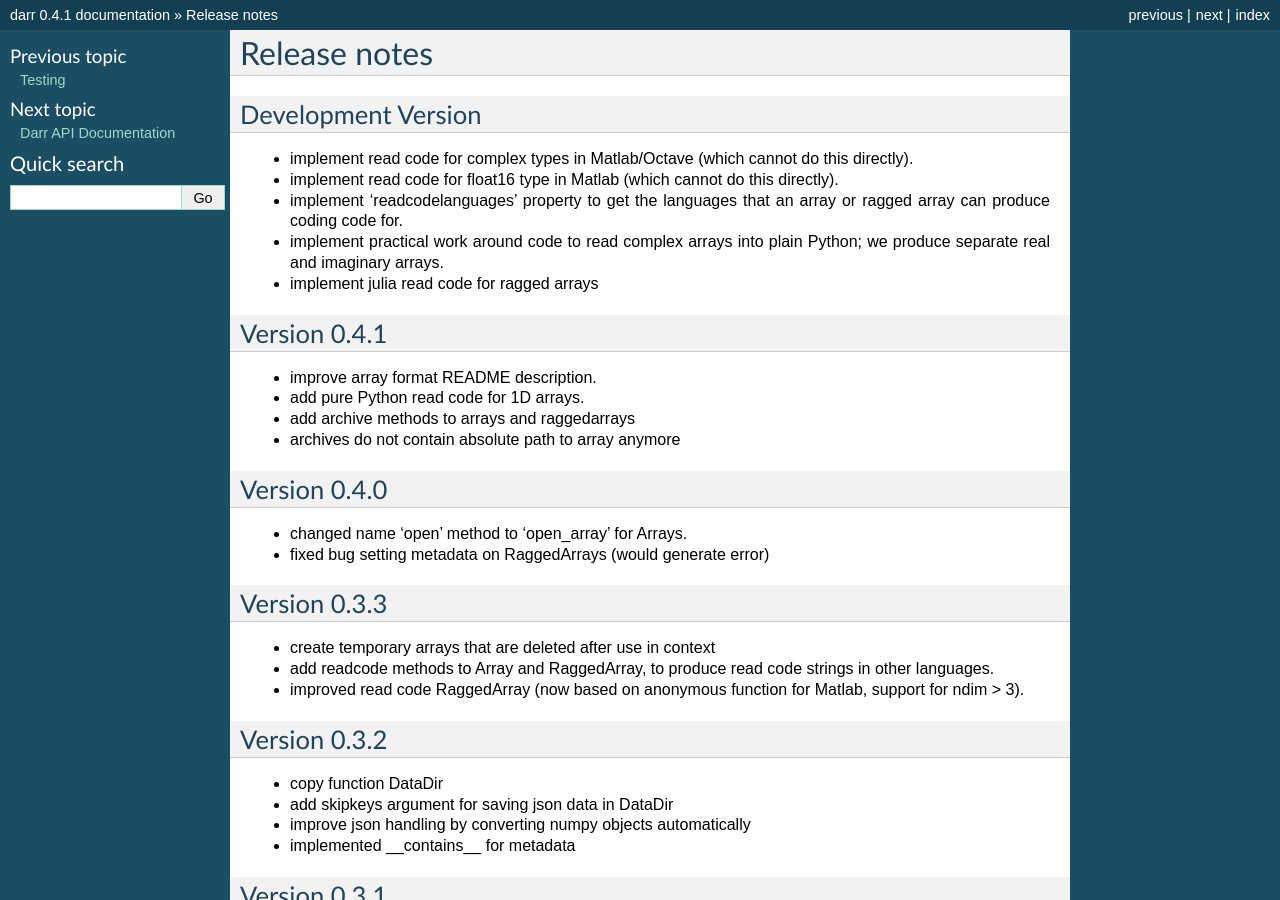
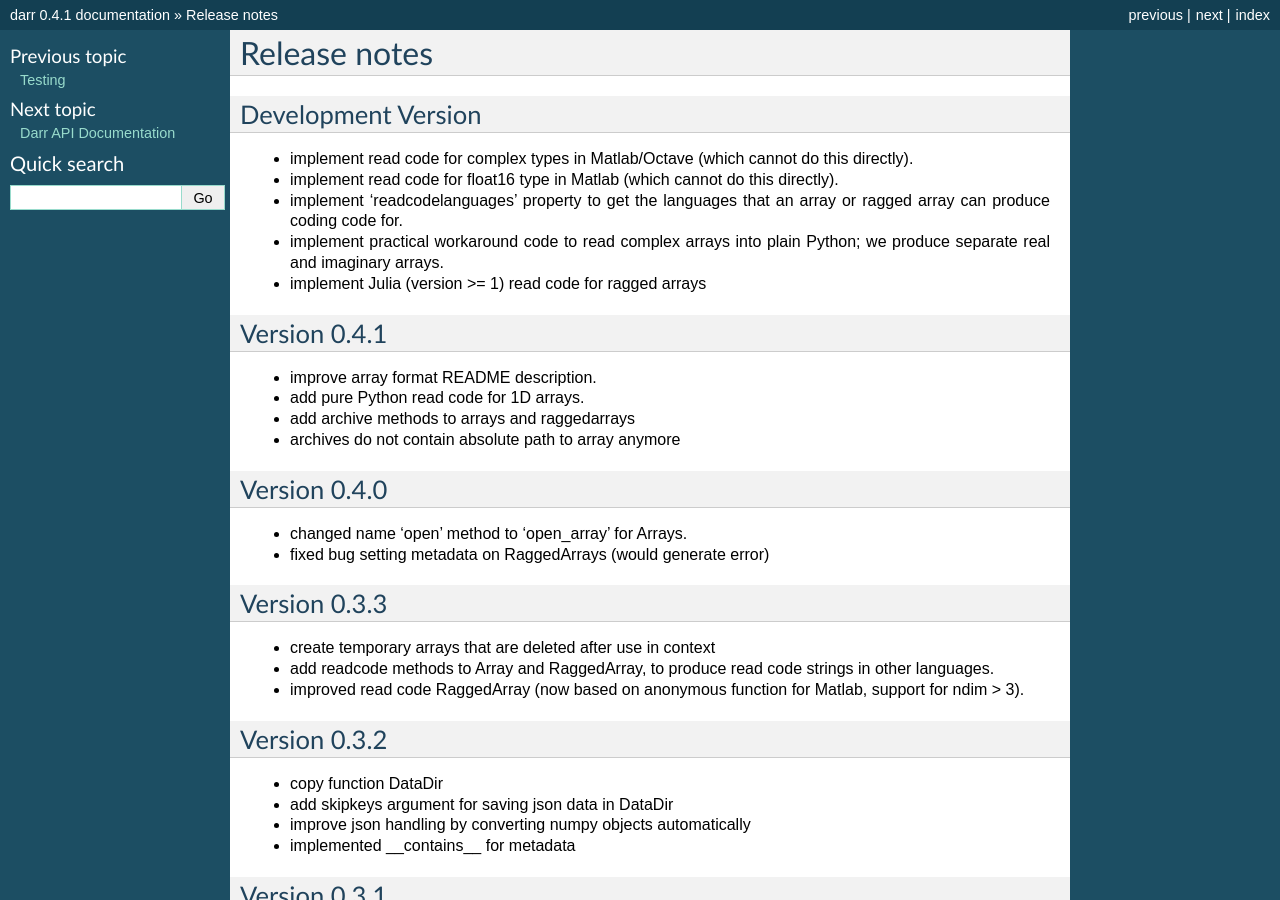
Before and after one commit to gbeckers/Darr, a Sphinx documentation site: the page built from docs/releasenotes.rst, in a window 1280 px wide and 900 px high. Built offline with Sphinx 7.4.7, drawn with Linux system fonts in a browser that asks for light colours.

Commit message:
mention julia version

```diff
--- a/docs/releasenotes.rst
+++ b/docs/releasenotes.rst
@@ -9,9 +9,9 @@ Development Version
   this directly).
 - implement 'readcodelanguages' property to get the languages that an array
   or ragged array can produce coding code for.
-- implement practical work around code to read complex arrays into plain
+- implement practical workaround code to read complex arrays into plain
   Python; we produce separate real and imaginary arrays.
-- implement julia read code for ragged arrays
+- implement Julia (version >= 1) read code for ragged arrays
 
 Version 0.4.1
 -------------
```
